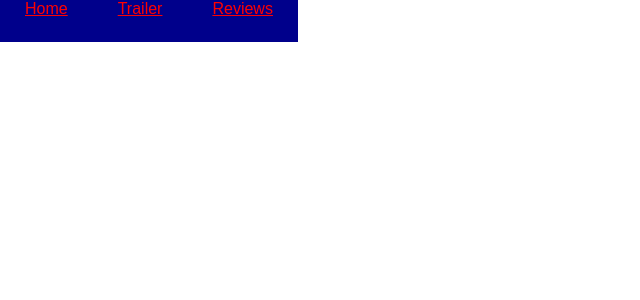
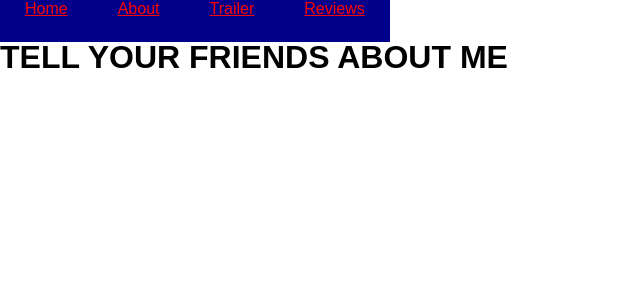
Before and after one commit to Dalynn4/cherrywood-hollow, a React (Create React App) app in the folder client/: page /about in a window 1280 px wide. Shown: the top 300 px of the page, without its empty margins (0-640 px from the left). Built offline with nearby package versions, Linux system fonts and the light colour scheme.

Commit message:
added about route and component

```diff
--- /dev/null
+++ b/client/src/components/About.js
@@ -0,0 +1,9 @@
+import React from 'react'
+
+const About = () => {
+  return (
+    <h1>TELL YOUR FRIENDS ABOUT ME</h1>
+  )
+}
+
+export default About
--- a/client/src/components/Menu.js
+++ b/client/src/components/Menu.js
@@ -23,6 +23,14 @@ const Menu = () => {
         }}
         >Home</NavLink>
         <NavLink
+        to="/about"
+        exact
+        style={link}
+        activestyle={{
+          background: 'black'
+        }}
+        >About</NavLink>
+        <NavLink
         to="/trailer"
         exact
         style={link}
--- a/client/src/index.js
+++ b/client/src/index.js
@@ -1,8 +1,9 @@
 import React from 'react';
 import ReactDOM from 'react-dom';
 import './css/index.css';
-import App from './components/App';
+import Home from './components/Home';
 import Menu from './components/Menu';
+import About from './components/About';
 import Trailer from './components/Trailer';
 import ReviewsPage from './components/ReviewsPage';
 import registerServiceWorker from './registerServiceWorker';
@@ -12,7 +13,8 @@ ReactDOM.render((
 <Router>
   <React.Fragment>
     <Menu />
-    <Route exact path="/" component={App} />
+    <Route exact path="/" component={Home} />
+    <Route exact path="/about" component={About} />
     <Route exact path="/trailer" component={Trailer} />
     <Route exact path="/reviews" component={ReviewsPage} />
   </React.Fragment>
```
Also changed, not shown: client/src/components/Home.js (renamed from client/src/components/App.js).
